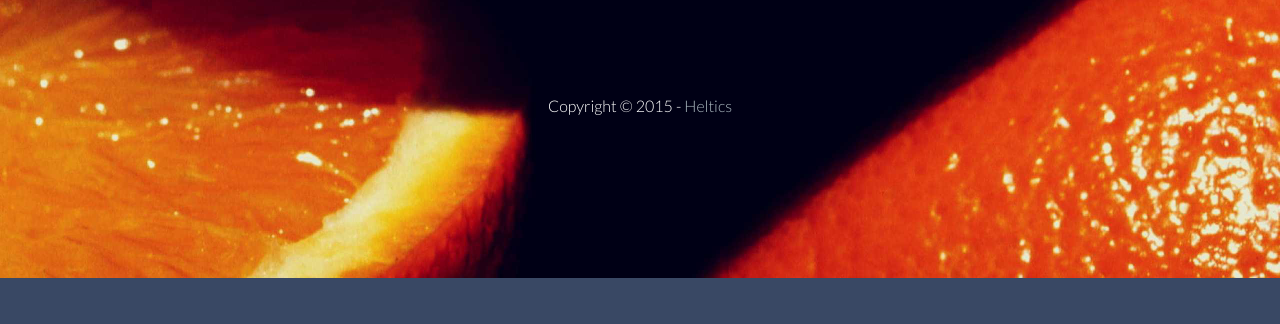
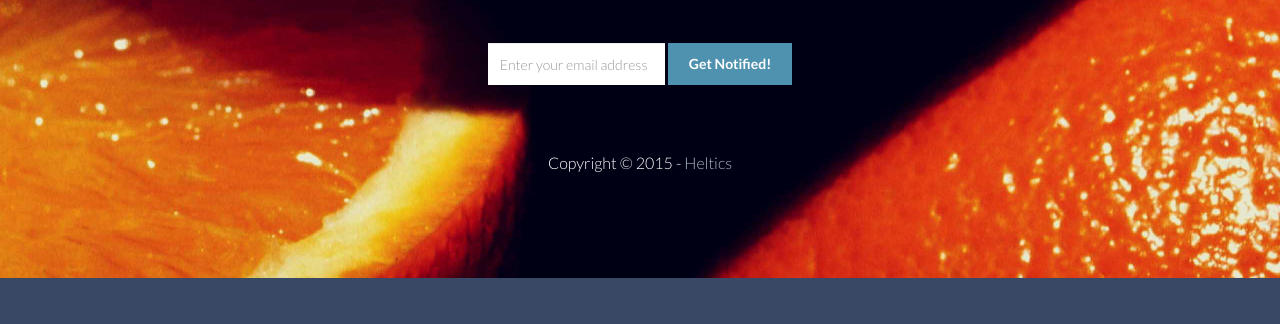
Before and after one commit to Heltics/heltics.github.io, a plain HTML site: page index.html in a window 1280 px wide. Shown: the part 522-846 px from the top of the page. Before the commit the page ends 800 px from the top, so only its background shows below. Drawn offline with nearby package versions, Linux system fonts and the light colour scheme.

Commit message:
updated Index page

```diff
--- a/index.html
+++ b/index.html
@@ -45,6 +45,18 @@
 				</div>
 
 			</div>
+      <!-- Begin MailChimp Signup Form -->
+<div class="form-group" id="mc_embed_signup">
+<form action="//heltics.us12.list-manage.com/subscribe/post?u=4c63db8c5410e0a1c67b04edb&amp;id=ca25b66ce6" method="post" id="mc-embedded-subscribe-form" name="mc-embedded-subscribe-form" class="validate form-inline signup" target="_blank" novalidate>
+   <div id="mc_embed_signup_scroll">
+
+    <input type="email" value="" name="EMAIL" class="form-control" id="mce-EMAIL" placeholder="Enter your email address" required>
+   <!-- real people should not fill this in and expect good things - do not remove this or risk form bot signups-->
+   <div style="position: absolute; left: -5000px;"><input type="text" name="b_4c63db8c5410e0a1c67b04edb_ca25b66ce6" tabindex="-1" value=""></div>
+   <button type="submit" name="subscribe" id="mc-embedded-subscribe" class="btn btn-theme">Get Notified!</button>
+   </div>
+</form>
+</div>
 			<div class="row">
 				<div class="col-lg-6 col-lg-offset-3">
 						<p class="copyright">Copyright &copy; 2015 - <a href="http://heltics.com">Heltics</a></p>
```
